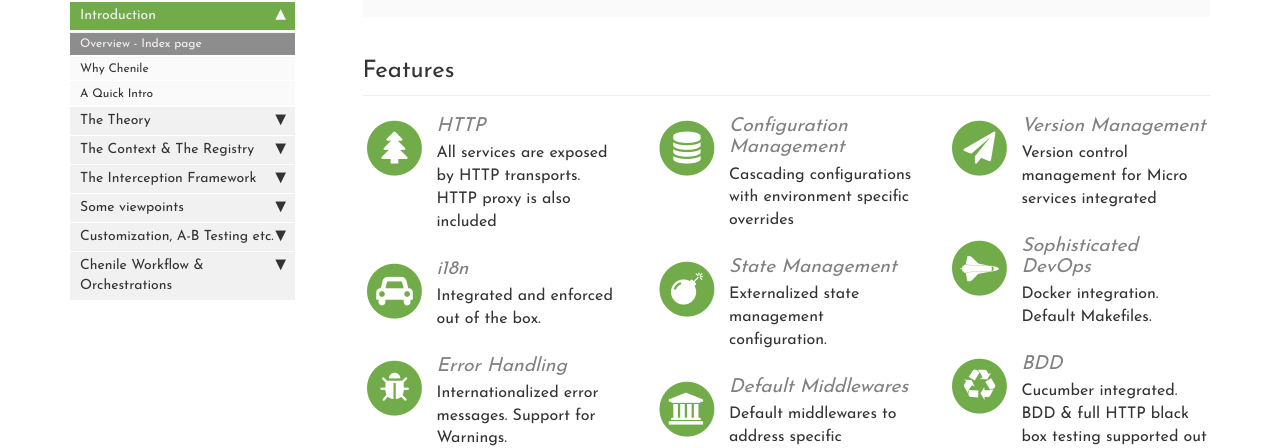
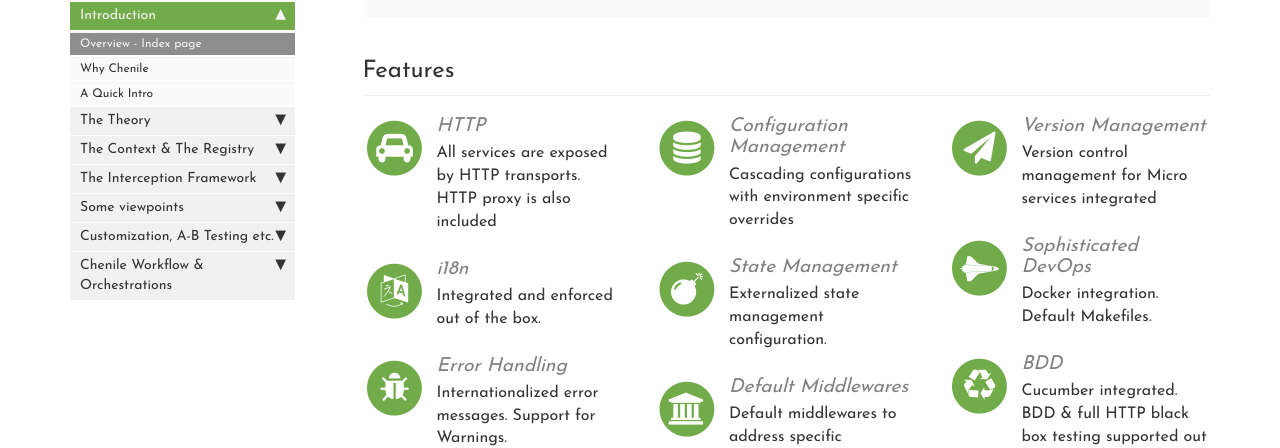
Before and after one commit to rajakolluru/cheniledocs.github.io, a Jekyll site: the page built from index.html, in a window 1280 px wide and 900 px high, scrolled down 1093 px. Shown: the part 129-577 px from the top of the window. Built offline with Jekyll 4.4.1, drawn with Linux system fonts in a browser that asks for light colours; comment, search, counter and statistics services are not loaded.

Commit message:
icon change

```diff
--- a/index.html
+++ b/index.html
@@ -134,7 +134,7 @@
                 <div class="pull-left">
                     <span class="fa-stack fa-2x">
                           <i class="fa fa-circle fa-stack-2x text-primary"></i>
-                          <i class="fa fa-tree fa-stack-1x fa-inverse"></i>
+                          <i class="fa fa-car fa-stack-1x fa-inverse"></i>
                     </span>
                 </div>
                 <div class="media-body">
@@ -146,7 +146,7 @@
                 <div class="pull-left">
                     <span class="fa-stack fa-2x">
                           <i class="fa fa-circle fa-stack-2x text-primary"></i>
-                          <i class="fa fa-car fa-stack-1x fa-inverse"></i>
+                          <i class="fa fa-language fa-stack-1x fa-inverse"></i>
                     </span>
                 </div>
                 <div class="media-body">
```
